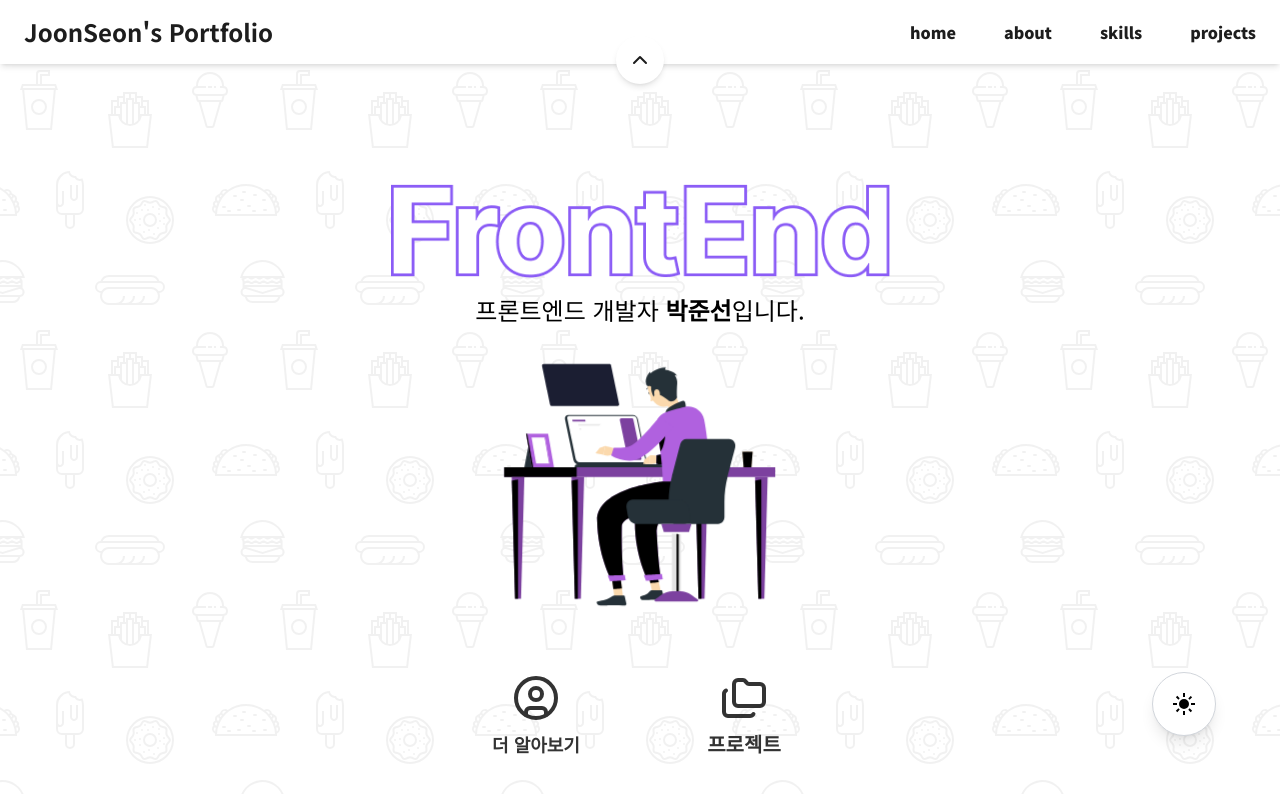
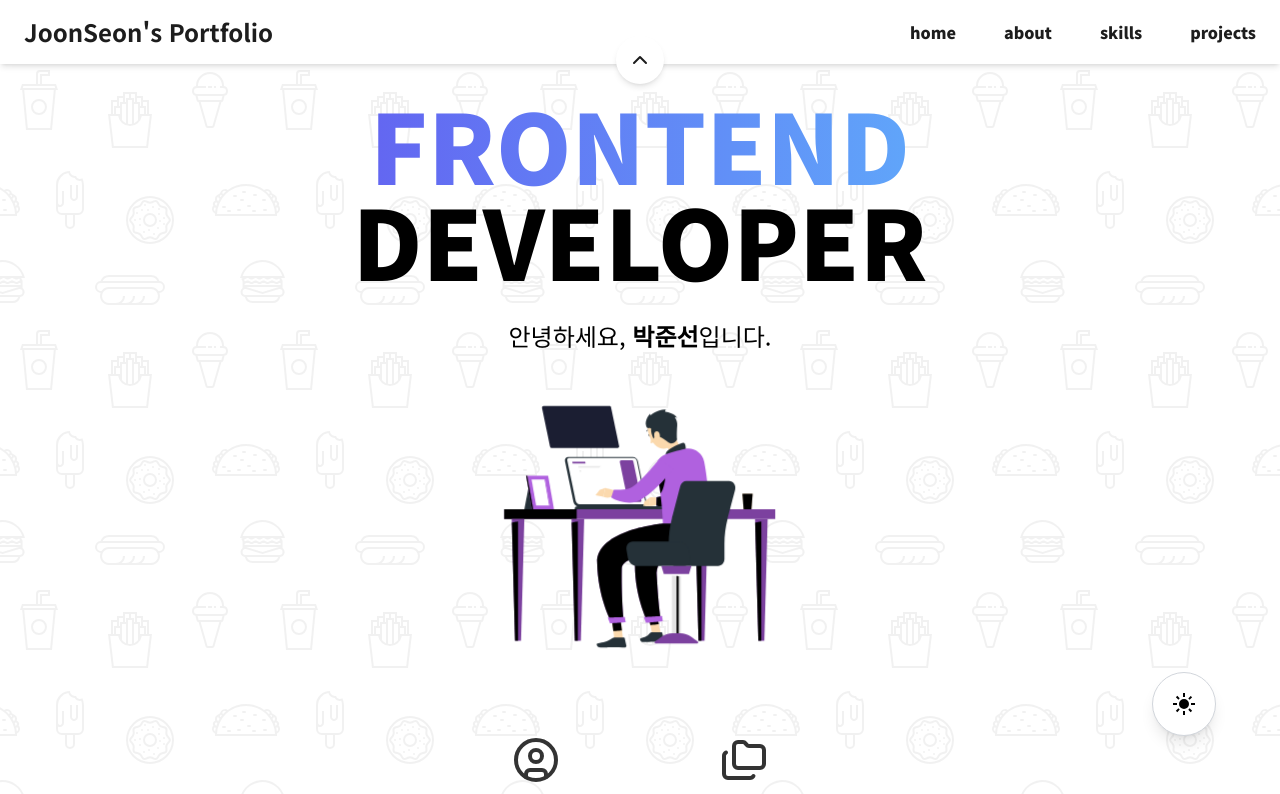
Before and after one commit to roastt1/Portfolio, a Next.js app: page / in a window 1280 px wide. Shown: the top 794 px of the page. Built offline with nearby package versions, Linux system fonts and the light colour scheme.

Commit message:
[style] HomeSection 스타일 개선

```diff
--- a/app/home/components/HomeSection.tsx
+++ b/app/home/components/HomeSection.tsx
@@ -3,13 +3,11 @@
 import { useEffect, useState } from "react";
 import Lottie from "lottie-react";
 import coding from "@/public/coding.json";
-import Image from "next/image";
 import { ChevronsDown, CircleUser, Folders } from "lucide-react";
 
 export default function HomeSection() {
-    const [showFirst, setShowFirst] = useState(false);
-    const [showSecond, setShowSecond] = useState(false);
-    const [moveTextsUp, setMoveTextsUp] = useState(false);
+    const [showTitle, setShowTitle] = useState(false);
+    const [showContent, setShowContent] = useState(false);
     const [showImage, setShowImage] = useState(false);
     const [showMain, setShowMain] = useState(false);
     const [scrollLock, setScrollLock] = useState(true);
@@ -30,12 +28,11 @@ export default function HomeSection() {
 
     useEffect(() => {
         const timers = [
-            setTimeout(() => setShowFirst(true), 500),
-            setTimeout(() => setShowSecond(true), 800),
-            setTimeout(() => setMoveTextsUp(true), 1500),
-            setTimeout(() => setShowImage(true), 2200),
-            setTimeout(() => setShowMain(true), 2800),
-            setTimeout(() => setScrollLock(false), 3500), // 마지막에 스크롤 허용
+            setTimeout(() => setShowTitle(true), 500),
+            setTimeout(() => setShowContent(true), 800),
+            setTimeout(() => setShowImage(true), 1500),
+            setTimeout(() => setShowMain(true), 2000),
+            setTimeout(() => setScrollLock(false), 2500), // 마지막에 스크롤 허용
         ];
         return () => timers.forEach(clearTimeout);
     }, []);
@@ -49,49 +46,41 @@ export default function HomeSection() {
     };
 
     return (
-        <section
-            id="home"
-            className="relative flex flex-col items-center justify-center px-4 text-black dark:text-white"
-        >
+        <div className="flex min-h-screen flex-col items-center pt-24 text-black dark:text-white">
             {/* 텍스트 영역 */}
-            <div
-                className={`flex flex-col items-center space-y-4 transition-transform duration-1000 ease-in-out ${
-                    moveTextsUp ? "-translate-y-24" : "translate-y-0"
-                }`}
-            >
+            <div className="flex flex-col items-center transition-transform">
                 <h1
-                    className={`text-7xl font-bold text-purple-300 transition-all duration-700 ease-in-out lg:text-8xl ${
-                        showFirst
-                            ? "translate-y-[280px] scale-100 opacity-100"
-                            : "translate-y-[320px] scale-90 opacity-0"
+                    className={`text-center text-5xl font-black transition-all duration-700 ease-in-out sm:text-8xl ${
+                        showTitle
+                            ? "scale-100 opacity-100"
+                            : "scale-90 opacity-0"
                     }`}
                 >
-                    <Image
-                        src="/images/FrontEnd.png"
-                        alt="Profile Picture"
-                        width={500}
-                        height={500}
-                    />
+                    <span className="bg-gradient-to-r from-indigo-500 to-blue-400 bg-clip-text text-transparent">
+                        FRONTEND
+                    </span>
+                    <br />
+                    <span className="text-black dark:text-white">
+                        DEVELOPER
+                    </span>
                 </h1>
 
                 <p
-                    className={`text-xl transition-all duration-700 ease-in-out lg:text-2xl ${
-                        showSecond
-                            ? "translate-y-[280px] scale-100 opacity-100"
-                            : "translate-y-[320px] scale-90 opacity-0"
+                    className={`py-8 text-center text-lg transition-all duration-700 ease-in-out sm:text-2xl ${
+                        showContent
+                            ? "scale-100 opacity-100"
+                            : "scale-90 opacity-0"
                     }`}
                 >
-                    프론트엔드 개발자 <span className="font-bold">박준선</span>
-                    입니다.
+                    안녕하세요, <span className="font-bold">박준선</span>입니다.
+                    <br />
                 </p>
             </div>
 
             {/* 이미지 영역 */}
             <div
                 className={`mb-24 flex h-64 w-64 overflow-hidden rounded-3xl transition-all duration-1000 ${
-                    showImage
-                        ? "translate-y-[200px] scale-110 opacity-100"
-                        : "translate-y-[120px] scale-90 opacity-0"
+                    showImage ? "scale-110 opacity-100" : "scale-90 opacity-0"
                 }`}
             >
                 <Lottie animationData={coding} loop={true} autoplay={true} />
@@ -100,9 +89,7 @@ export default function HomeSection() {
             {/* 메인 콘텐츠 */}
             <div
                 className={`transition-all duration-1000 ease-in-out ${
-                    showMain
-                        ? "translate-y-[180px] opacity-100"
-                        : "translate-y-[150px] opacity-0"
+                    showMain ? "opacity-100" : "opacity-0"
                 }`}
             >
                 <div className="flex justify-center gap-16">
@@ -124,10 +111,10 @@ export default function HomeSection() {
                     </button>
                 </div>
 
-                <div className="mx-auto my-16 w-fit animate-bounce">
+                <div className="mx-auto w-fit animate-bounce pt-8">
                     <ChevronsDown size={32} />
                 </div>
             </div>
-        </section>
+        </div>
     );
 }
```
